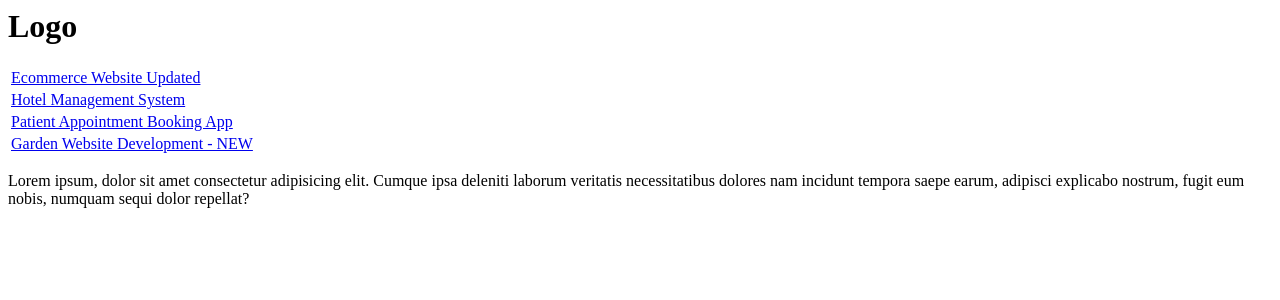
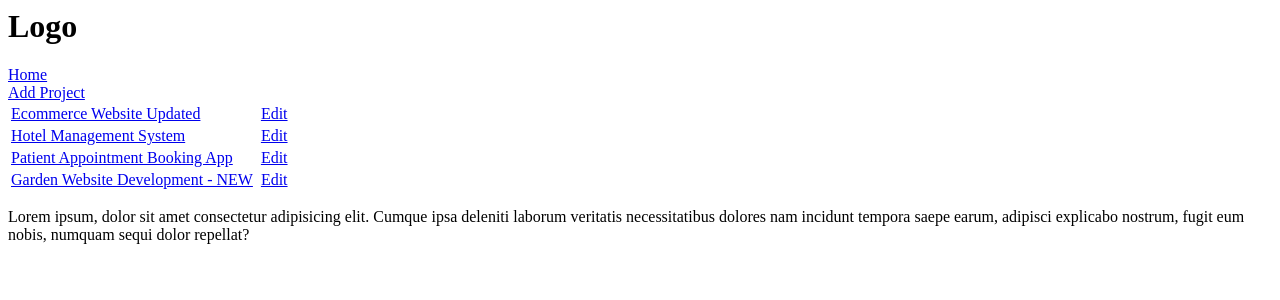
Before and after one commit to baijuka/hobby-coding, a Django app: page / in a window 1280 px wide. Shown: the top 300 px of the page. Run offline with Django 3.2, Linux system fonts and the light colour scheme; data comes from the database, SQL or seed files in the repository; both versions use the stored data as it was after the commit.

Commit message:
Added create and update functionality to forms

```diff
--- a/projects/templates/projects/projects.html
+++ b/projects/templates/projects/projects.html
@@ -7,6 +7,7 @@
 <tr>
     <td><a href= "{% url 'project' project.id %}">{{ project.title }}</a> </td>
     <td><{{ project.description }}</td>
+    <td><a href="{% url 'update-project' project.id %}">Edit</a></td>
 </tr>
 {% endfor %}
 </table>
--- a/projects/urls.py
+++ b/projects/urls.py
@@ -4,4 +4,6 @@
 urlpatterns = [
     path('', views.projects, name='projects'),
     path('project/<str:pk>/', views.project, name='project'),
+    path('create-project/', views.createProject, name='create-project'),
+    path('update-project/<str:pk>/', views.updateProject, name='update-project')
 ]
--- a/projects/views.py
+++ b/projects/views.py
@@ -1,7 +1,8 @@
-from django.shortcuts import render
+from django.shortcuts import render, redirect
 from django.http import HttpResponse
 from . import views
 from .models import Project
+from .forms import ProjectForm
 
 # Create your views here.
 
@@ -19,3 +20,30 @@
     reviews = projectObject.review_set.all()
     context = {'project':projectObject, 'tags':tags, 'reviews':reviews}
     return render(request, 'projects/single-project.html', context)
+
+
+def createProject(request):
+    form = ProjectForm()
+
+    if request.method == 'POST':
+        form = ProjectForm(request.POST)
+        if form.is_valid():
+            form.save()
+            return redirect('projects')
+
+    context = {'form': form}
+    return render(request, 'projects/project-form.html', context)
+
+
+def updateProject(request,pk):
+    project = Project.objects.get(id=pk)
+    form = ProjectForm(instance=project)
+
+    if request.method == 'POST':
+        form = ProjectForm(request.POST, instance=project)
+        if form.is_valid():
+            form.save()
+            return redirect('projects')
+
+    context = {'form':form}
+    return render(request, 'projects/project-form.html', context)
--- a/templates/base.html
+++ b/templates/base.html
@@ -1,4 +1,5 @@
 <h1>Logo</h1>
+{% include 'navbar.html' %}
 {% block content %}
 
 {% endblock %}
--- /dev/null
+++ b/templates/navbar.html
@@ -0,0 +1,3 @@
+<a href="/">Home</a>
+<br>
+<a href="{% url 'create-project' %}">Add Project</a>
```
Also changed, not shown: projects/forms.py (added, +8 -0 lines), projects/templates/projects/project-form.html (added, +16 -0 lines), db.sqlite3.
